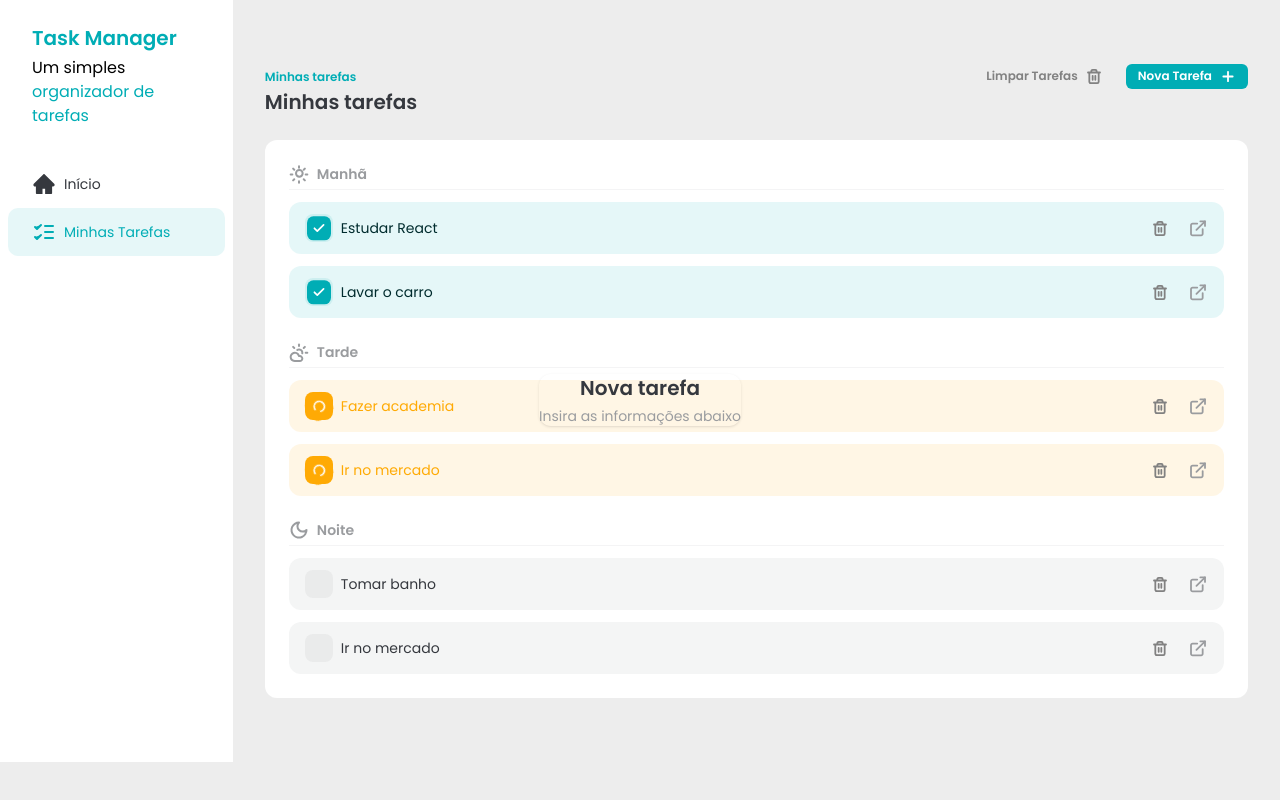
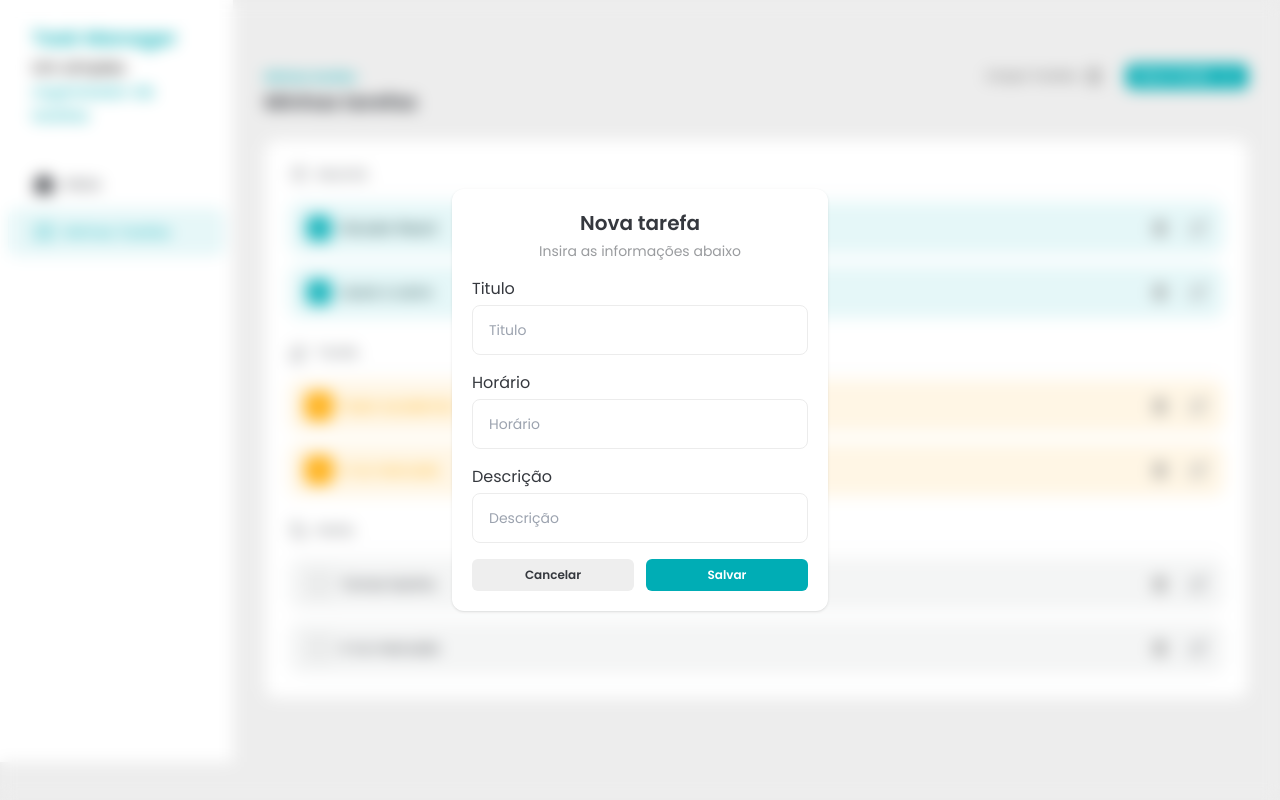
Before and after one commit to VinicyosFerreira/To-Do-List-Manager, a React (Vite) app: page / in a window 1280 px wide. Both pictures are taken after a click on the button "Nova Tarefa". Built offline with nearby package versions, Linux system fonts and the light colour scheme.

Commit message:
feat: ensure addTaskDialog can be closed

```diff
--- a/src/components/AddTaskDialog.jsx
+++ b/src/components/AddTaskDialog.jsx
@@ -1,17 +1,44 @@
 import { createPortal } from 'react-dom';
 
-const AddTaskDialog = ({ isOpen }) => {
+import Button from './Button';
+import Input from './Input';
+
+const AddTaskDialog = ({ isOpen, handleCloseDialog }) => {
    if (!isOpen) return null;
 
    return createPortal(
-      <div className="fixed left-0 top-0 flex min-h-screen w-screen items-center justify-center">
-         <div className="p5 rounded-xl text-white shadow">
+      <div className="fixed left-0 top-0 flex min-h-screen w-screen items-center justify-center backdrop-blur">
+         <div className="rounded-xl bg-white p-5 text-center shadow">
             <h2 className="text-center text-xl font-semibold text-[#35383E]">
                Nova tarefa
             </h2>
-            <p className="mt-1 text-sm text-[#9A9C9F]">
+            <p className="mb-4 mt-1 text-sm text-[#9A9C9F]">
                Insira as informações abaixo
             </p>
+
+            <div className="flex w-[336px] flex-col space-y-4">
+               <Input label={'Titulo'} id={'title'} placeholder="Titulo" />
+               <Input label={'Horário'} id={'period'} placeholder="Horário" />
+               <Input
+                  label={'Descrição'}
+                  id={'description'}
+                  placeholder="Descrição"
+               />
+
+               <div className="flex justify-center gap-3">
+                  <Button
+                     size="large"
+                     variant="secondary"
+                     className="w-full"
+                     onClick={handleCloseDialog}
+                  >
+                     Cancelar
+                  </Button>
+                  <Button size="large" className="w-full">
+                     Salvar
+                  </Button>
+               </div>
+            </div>
          </div>
       </div>,
       document.body
--- a/src/components/Tasks.jsx
+++ b/src/components/Tasks.jsx
@@ -72,12 +72,15 @@ const Tasks = () => {
                   <TrashIcon />
                </Button>
 
-               <Button variant="primary" onClick={() => setIsOpenDialog(true)}>
+               <Button onClick={() => setIsOpenDialog(true)}>
                   Nova Tarefa
                   <AddIcon />
                </Button>
 
-               <AddTaskDialog isOpen={isOpenDialog} />
+               <AddTaskDialog
+                  isOpen={isOpenDialog}
+                  handleCloseDialog={() => setIsOpenDialog(false)}
+               />
             </div>
          </div>
 
```
